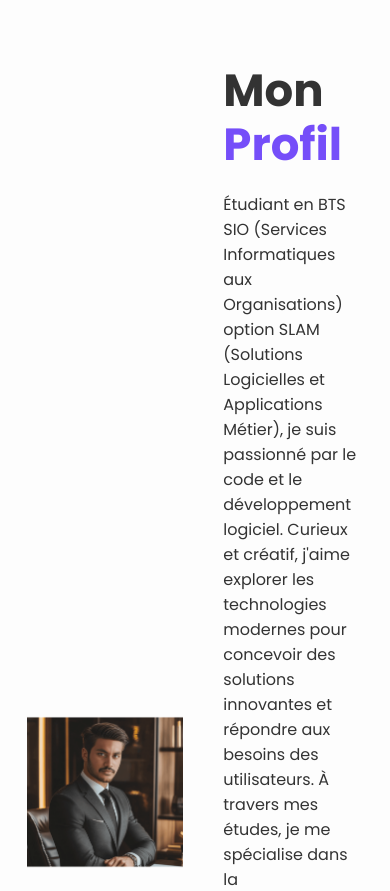
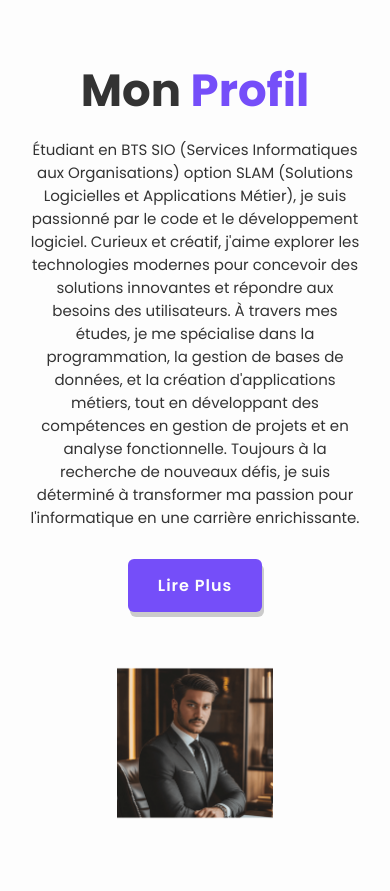
Before and after one commit to valavb/hiru_nethmina, a plain HTML site: page index.html in a window 390 px wide. Shown: the part 880-1771 px from the top of the page. Drawn offline with nearby package versions, Linux system fonts and the light colour scheme.

Commit message:
Simple optimisaton and added responsiveness for profile 900px

```diff
--- a/css/style.css
+++ b/css/style.css
@@ -316,7 +316,7 @@ span{
 
 /* Projects Section Styles */
 .projets{
-    min-height: auto;
+    /* min-height: auto; */
     padding-bottom: 7rem;
 }
 
@@ -582,3 +582,45 @@ span{
     }
 }
 */
+
+/* Style Added by vala */
+
+div p {
+    text-align: justify;
+}
+
+/* Responsivness  */
+
+/* Large device 1025 to 1200 px */
+@media (max-width: 1200px) {
+    div p{
+        font-size: 1.5rem!important;
+    }
+}
+
+/* Medium device 769 to 1024px */
+@media (max-width: 1204px) {
+
+}
+
+@media (max-width:900px) {
+    #profil{
+        flex-direction: column;
+    }
+
+    .profil-img{
+        order : 2;
+    }
+
+    div p{
+        text-align: center;
+    }
+
+    .profil-content .heading{
+        text-align : center;
+    }
+
+    .profil-content{
+        text-align: center;
+    }
+}
--- a/css/veille.css
+++ b/css/veille.css
@@ -545,3 +545,9 @@ span{
     font-size: 2.4rem;
     color: #333;
 }
+
+/* CSS Added by valavbs */
+
+div p {
+    text-align: justify;
+}
```
